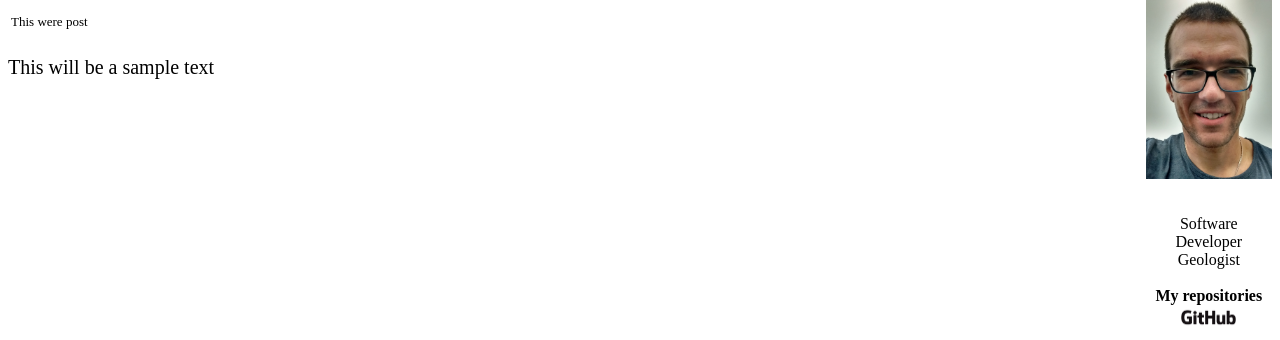
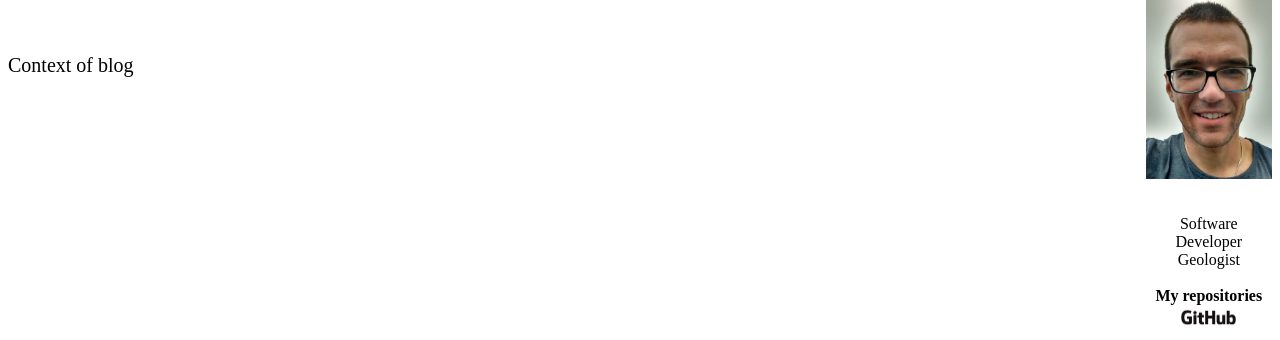
Before and after one commit to andmichalski/blog, a Flask app: page / in a window 1280 px wide. Shown: the part 117-457 px from the top of the page. Run offline with Flask 2, Linux system fonts and the light colour scheme.

Commit message:
Prepare frontend for blog model
The basic fixes are done to prepare frontend to implement model of post.

```diff
--- a/app/app.py
+++ b/app/app.py
@@ -4,7 +4,7 @@ app = Flask(__name__)
 
 @app.route("/")
 def index():
-    return render_template("index.html")
+    return render_template("blog.html")
 
 @app.route("/about")
 def about():
--- a/app/templates/blog.html
+++ b/app/templates/blog.html
@@ -1,6 +1,7 @@
 {% extends "index.html" %}
 {% block context %}
 <p>
+Context of blog
 
 </p>
 {% endblock %}
--- a/app/templates/index.html
+++ b/app/templates/index.html
@@ -21,8 +21,6 @@
         <div class="main_window">
             <div class="context">
                 {% block context %}
-                    <pre> This were post</pre>
-                    <p>This will be a sample text</p>
                 {% endblock %}
             </div>
             <div class="personal">
```
